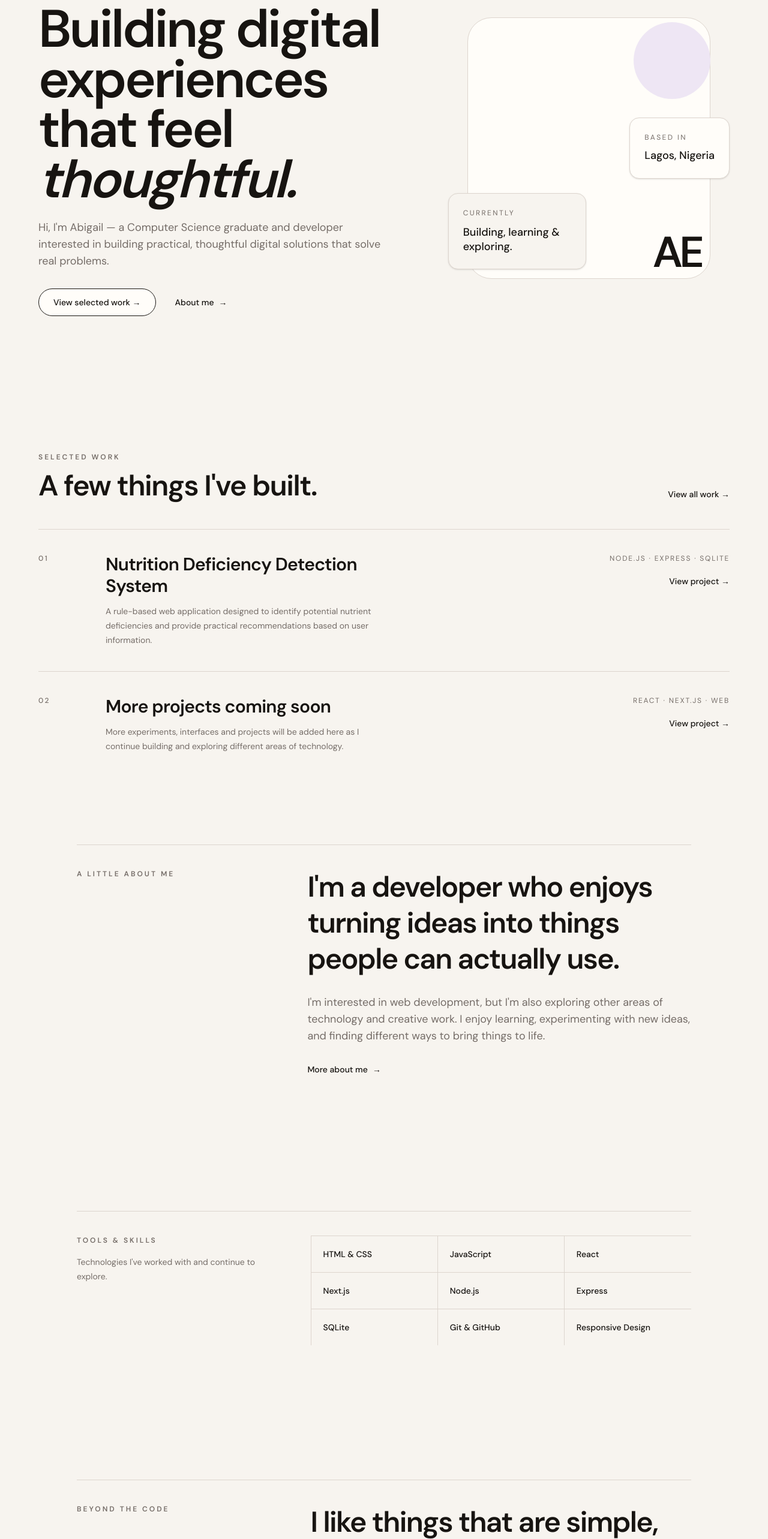
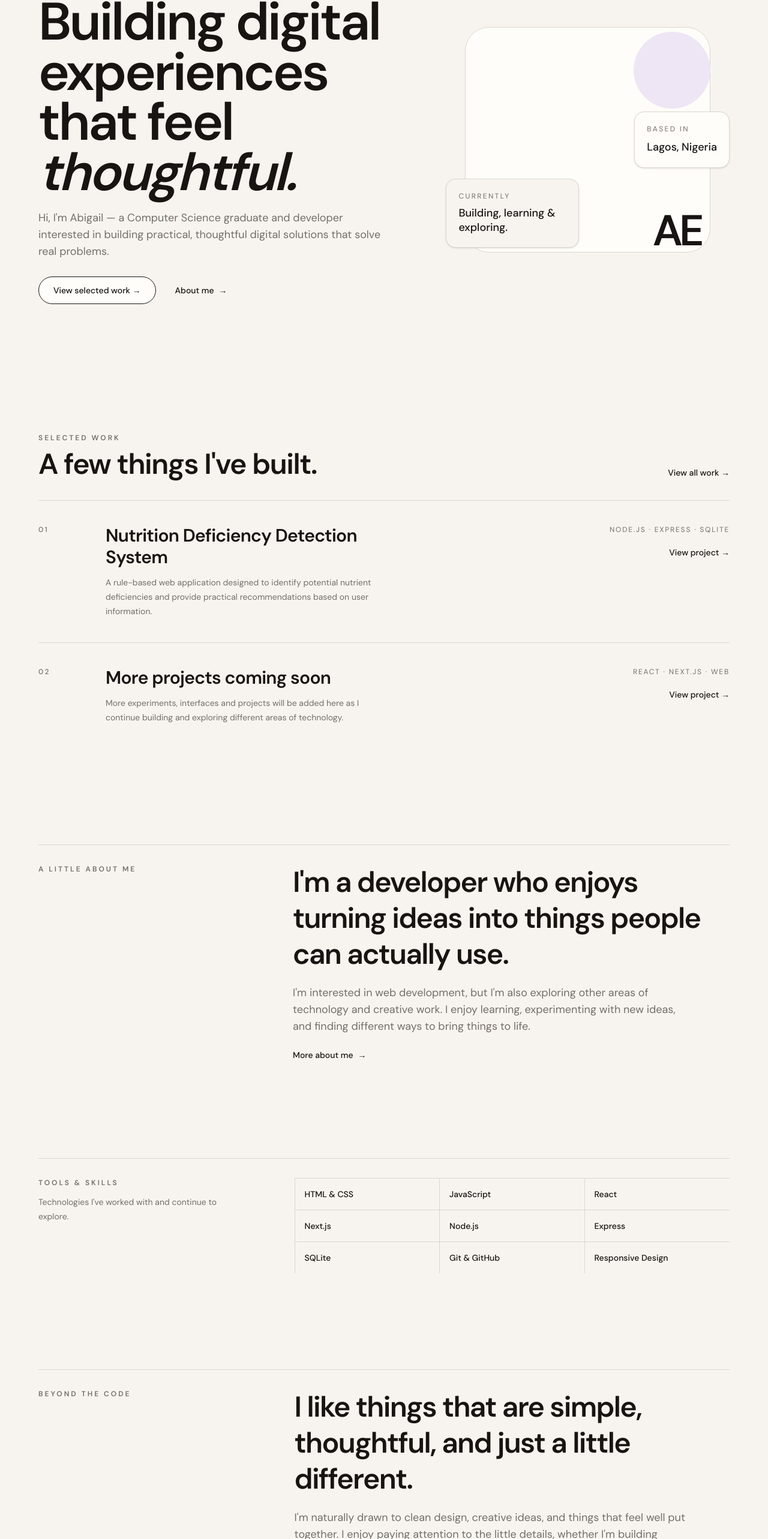
Before and after one commit to abigail-cmd/Abigail-Portfolio, a Next.js app: page / in a window 1280 px wide. Shown: the part 158-2724 px from the top of the page at 60% size. Built offline with nearby package versions, Linux system fonts and the light colour scheme.

Commit message:
Refine homepage spacing and layout

```diff
--- a/src/app/page.tsx
+++ b/src/app/page.tsx
@@ -5,13 +5,11 @@ export default function Home() {
   return (
     <>
       {/* HERO */}
-      {/* <section className="min-h-[calc(100vh-85px)] px-6 py-16 md:px-10 lg:px-16"> */}
-      <section className="min-h-[calc(100vh-85px)] px-6 py-10 md:px-10 md:py-12 lg:px-16 lg:py-10">
-        <div className="mx-auto grid max-w-7xl items-center gap-12 lg:grid-cols-[1.15fr_0.85fr]">
-
+      <section className="min-h-[calc(100vh-85px)] px-6 py-8 md:px-10 md:py-10 lg:px-16 lg:py-8">
+        <div className="mx-auto grid max-w-7xl items-center gap-10 lg:grid-cols-[1.15fr_0.85fr]">
           {/* Left side */}
           <div>
-            <p className="mb-6 text-xs font-semibold uppercase tracking-[0.25em] text-[var(--muted)]">
+            <p className="mb-5 text-xs font-semibold uppercase tracking-[0.25em] text-[var(--muted)]">
               Computer Science Graduate · Developer
             </p>
 
@@ -20,14 +18,13 @@ export default function Home() {
               <span className="italic">thoughtful.</span>
             </h1>
 
-            {/* <p className="mt-8 max-w-xl text-base leading-8 text-[var(--muted)] md:text-lg"> */}
-            <p className="mt-6 max-w-xl text-base leading-7 text-[var(--muted)] md:text-lg">
-              Hi, I&apos;m Abigail — a Computer Science graduate and
-              developer interested in building practical, thoughtful digital
-              solutions that solve real problems.
+            <p className="mt-5 max-w-xl text-base leading-7 text-[var(--muted)] md:text-lg">
+              Hi, I&apos;m Abigail — a Computer Science graduate and developer
+              interested in building practical, thoughtful digital solutions
+              that solve real problems.
             </p>
 
-                      <div className="mt-8 flex flex-wrap items-center gap-4">
+            <div className="mt-7 flex flex-wrap items-center gap-4">
               <Link
                 href="/work"
                 className="rounded-full border border-[var(--foreground)] bg-[var(--card)] px-6 py-3 text-sm font-medium text-[var(--foreground)] transition-all duration-200 hover:-translate-y-0.5 hover:border-[var(--accent)] hover:shadow-md"
@@ -48,50 +45,47 @@ export default function Home() {
           </div>
 
           {/* Right side visual */}
-          <div className="relative hidden min-h-[500px] lg:block">
+          <div className="relative hidden min-h-[440px] lg:block">
             <div className="absolute inset-8 rounded-[2.5rem] border border-[var(--border)] bg-[var(--card)]" />
 
             {/* Decorative shape */}
             <div className="absolute right-8 top-10 h-32 w-32 rounded-full bg-[var(--lavender)]" />
 
-            <div className="absolute bottom-12 left-0 rounded-2xl border border-[var(--border)] bg-[var(--background)] p-6 shadow-sm">
+            <div className="absolute bottom-10 left-0 rounded-2xl border border-[var(--border)] bg-[var(--background)] p-5 shadow-sm">
               <p className="text-xs uppercase tracking-[0.2em] text-[var(--muted)]">
                 Currently
               </p>
 
-              <p className="mt-3 max-w-[180px] text-lg font-medium leading-snug">
+              <p className="mt-2 max-w-[180px] text-lg font-medium leading-snug">
                 Building, learning & exploring.
               </p>
             </div>
 
-            <div className="absolute right-0 top-1/2 -translate-y-1/2 rounded-2xl border border-[var(--border)] bg-[var(--card)] p-6 shadow-sm">
+            <div className="absolute right-0 top-1/2 -translate-y-1/2 rounded-2xl border border-[var(--border)] bg-[var(--card)] p-5 shadow-sm">
               <p className="text-xs uppercase tracking-[0.2em] text-[var(--muted)]">
                 Based in
               </p>
 
-              <p className="mt-2 text-lg font-medium">
-                Lagos, Nigeria
-              </p>
+              <p className="mt-2 text-lg font-medium">Lagos, Nigeria</p>
             </div>
 
-            <div className="absolute bottom-10 right-12 text-7xl font-semibold tracking-[-0.08em] text-[var(--foreground)]">
+            <div className="absolute bottom-8 right-12 text-7xl font-semibold tracking-[-0.08em] text-[var(--foreground)]">
               AE
             </div>
           </div>
-
         </div>
       </section>
 
-      <section className="px-6 py-20 md:px-10 md:py-28 lg:px-16">
+      {/* SELECTED WORK */}
+      <section className="px-6 py-14 md:px-10 md:py-20 lg:px-16">
         <div className="mx-auto max-w-7xl">
-
-    <div className="mb-12 flex items-end justify-between gap-6">
+          <div className="mb-9 flex items-end justify-between gap-6">
             <div>
               <p className="text-xs font-semibold uppercase tracking-[0.25em] text-[var(--muted)]">
                 Selected work
               </p>
 
-        <h2 className="mt-4 max-w-xl text-4xl font-semibold tracking-[-0.03em] md:text-5xl">
+              <h2 className="mt-3 max-w-xl text-4xl font-semibold tracking-[-0.03em] md:text-5xl">
                 A few things I&apos;ve built.
               </h2>
             </div>
@@ -121,14 +115,13 @@ export default function Home() {
               href="/work"
             />
           </div>
+        </div>
+      </section>
 
-  </div>
-
-  <section className="px-6 py-20 md:px-10 md:py-28 lg:px-16">
-  <div className="mx-auto max-w-7xl border-t border-[var(--border)] pt-10">
-
-    <div className="grid gap-10 md:grid-cols-[0.7fr_1.3fr]">
-
+      {/* ABOUT INTRO */}
+      <section className="px-6 py-14 md:px-10 md:py-20 lg:px-16">
+        <div className="mx-auto max-w-7xl border-t border-[var(--border)] pt-8">
+          <div className="grid gap-8 md:grid-cols-[0.7fr_1.3fr]">
             {/* Section label */}
             <div>
               <p className="text-xs font-semibold uppercase tracking-[0.25em] text-[var(--muted)]">
@@ -139,20 +132,20 @@ export default function Home() {
             {/* Main content */}
             <div>
               <h2 className="max-w-4xl text-4xl font-semibold leading-tight tracking-[-0.035em] md:text-5xl">
-          I&apos;m a developer who enjoys turning ideas into things people can
-          actually use.
+                I&apos;m a developer who enjoys turning ideas into things
+                people can actually use.
               </h2>
 
-        <p className="mt-7 max-w-2xl text-base leading-7 text-[var(--muted)] md:text-lg">
-          I&apos;m interested in web development, but I&apos;m also exploring
-          other areas of technology and creative work. I enjoy learning,
-          experimenting with new ideas, and finding different ways to bring
-          things to life.
+              <p className="mt-5 max-w-2xl text-base leading-7 text-[var(--muted)] md:text-lg">
+                I&apos;m interested in web development, but I&apos;m also
+                exploring other areas of technology and creative work. I enjoy
+                learning, experimenting with new ideas, and finding different
+                ways to bring things to life.
               </p>
 
               <Link
                 href="/about"
-          className="group mt-8 inline-flex items-center gap-2 text-sm font-medium"
+                className="group mt-6 inline-flex items-center gap-2 text-sm font-medium"
               >
                 More about me
                 <span className="transition-transform duration-200 group-hover:translate-x-1">
@@ -160,23 +153,21 @@ export default function Home() {
                 </span>
               </Link>
             </div>
-
           </div>
         </div>
       </section>
-{/* skills section */}
-<section className="px-6 py-20 md:px-10 md:py-28 lg:px-16">
-  <div className="mx-auto max-w-7xl border-t border-[var(--border)] pt-10">
 
-    <div className="grid gap-12 md:grid-cols-[0.7fr_1.3fr]">
-
+      {/* SKILLS */}
+      <section className="px-6 py-14 md:px-10 md:py-20 lg:px-16">
+        <div className="mx-auto max-w-7xl border-t border-[var(--border)] pt-8">
+          <div className="grid gap-9 md:grid-cols-[0.7fr_1.3fr]">
             {/* Section label */}
             <div>
               <p className="text-xs font-semibold uppercase tracking-[0.25em] text-[var(--muted)]">
                 Tools &amp; skills
               </p>
 
-        <p className="mt-4 max-w-xs text-sm leading-6 text-[var(--muted)]">
+              <p className="mt-3 max-w-xs text-sm leading-6 text-[var(--muted)]">
                 Technologies I&apos;ve worked with and continue to explore.
               </p>
             </div>
@@ -184,56 +175,51 @@ export default function Home() {
             {/* Skills */}
             <div>
               <div className="grid grid-cols-2 border-l border-t border-[var(--border)] sm:grid-cols-3">
-
-          <div className="border-b border-r border-[var(--border)] p-5">
+                <div className="border-b border-r border-[var(--border)] p-4">
                   <p className="text-sm font-medium">HTML &amp; CSS</p>
                 </div>
 
-          <div className="border-b border-r border-[var(--border)] p-5">
+                <div className="border-b border-r border-[var(--border)] p-4">
                   <p className="text-sm font-medium">JavaScript</p>
                 </div>
 
-          <div className="border-b border-[var(--border)] p-5">
+                <div className="border-b border-[var(--border)] p-4">
                   <p className="text-sm font-medium">React</p>
                 </div>
 
-          <div className="border-b border-r border-[var(--border)] p-5">
+                <div className="border-b border-r border-[var(--border)] p-4">
                   <p className="text-sm font-medium">Next.js</p>
                 </div>
 
-          <div className="border-b border-r border-[var(--border)] p-5">
+                <div className="border-b border-r border-[var(--border)] p-4">
                   <p className="text-sm font-medium">Node.js</p>
                 </div>
 
-          <div className="border-b border-[var(--border)] p-5">
+                <div className="border-b border-[var(--border)] p-4">
                   <p className="text-sm font-medium">Express</p>
                 </div>
 
-          <div className="border-r border-[var(--border)] p-5">
+                <div className="border-r border-[var(--border)] p-4">
                   <p className="text-sm font-medium">SQLite</p>
                 </div>
 
-          <div className="border-r border-[var(--border)] p-5">
+                <div className="border-r border-[var(--border)] p-4">
                   <p className="text-sm font-medium">Git &amp; GitHub</p>
                 </div>
 
-
-          <div className="p-5">
+                <div className="p-4">
                   <p className="text-sm font-medium">Responsive Design</p>
                 </div>
-
               </div>
             </div>
-
           </div>
         </div>
       </section>
 
       {/* BEYOND CODE */}
-<section className="px-6 py-20 md:px-10 md:py-28 lg:px-16">
-  <div className="mx-auto max-w-7xl border-t border-[var(--border)] pt-10">
-    <div className="grid gap-12 md:grid-cols-[0.7fr_1.3fr]">
-
+      <section className="px-6 py-14 md:px-10 md:py-20 lg:px-16">
+        <div className="mx-auto max-w-7xl border-t border-[var(--border)] pt-8">
+          <div className="grid gap-9 md:grid-cols-[0.7fr_1.3fr]">
             {/* Left */}
             <div>
               <p className="text-xs font-semibold uppercase tracking-[0.25em] text-[var(--muted)]">
@@ -248,21 +234,23 @@ export default function Home() {
                 different.
               </h2>
 
-        <p className="mt-7 max-w-2xl text-base leading-7 text-[var(--muted)] md:text-lg">
-          I&apos;m naturally drawn to clean design, creative ideas, and things
-          that feel well put together. I enjoy paying attention to the little
-          details, whether I&apos;m building something, exploring a new idea,
-          or figuring out how to make something feel just right.
+              <p className="mt-5 max-w-2xl text-base leading-7 text-[var(--muted)] md:text-lg">
+                I&apos;m naturally drawn to clean design, creative ideas, and
+                things that feel well put together. I enjoy paying attention
+                to the little details, whether I&apos;m building something,
+                exploring a new idea, or figuring out how to make something
+                feel just right.
               </p>
 
-        <div className="mt-10 grid gap-4 sm:grid-cols-3">
+              <div className="mt-8 grid gap-4 sm:grid-cols-3">
                 <div className="rounded-2xl border border-[var(--border)] bg-[var(--card)] p-5">
                   <p className="text-xs uppercase tracking-[0.18em] text-[var(--muted)]">
                     Creative
                   </p>
-            <p className="mt-3 text-sm leading-6">
-              I like experimenting with ideas and finding simple ways to make
-              things interesting.
+
+                  <p className="mt-2 text-sm leading-6">
+                    I like experimenting with ideas and finding simple ways to
+                    make things interesting.
                   </p>
                 </div>
 
@@ -270,9 +258,10 @@ export default function Home() {
                   <p className="text-xs uppercase tracking-[0.18em] text-[var(--muted)]">
                     Curious
                   </p>
-            <p className="mt-3 text-sm leading-6">
-              I&apos;m always interested in learning something new and seeing
-              where it takes me.
+
+                  <p className="mt-2 text-sm leading-6">
+                    I&apos;m always interested in learning something new and
+                    seeing where it takes me.
                   </p>
                 </div>
 
@@ -280,9 +269,10 @@ export default function Home() {
                   <p className="text-xs uppercase tracking-[0.18em] text-[var(--muted)]">
                     Detail-minded
                   </p>
-            <p className="mt-3 text-sm leading-6">
-              I care about the small things that make a finished idea feel
-              complete.
+
+                  <p className="mt-2 text-sm leading-6">
+                    I care about the small things that make a finished idea
+                    feel complete.
                   </p>
                 </div>
               </div>
@@ -292,10 +282,9 @@ export default function Home() {
       </section>
 
       {/* FINAL CTA */}
-<section className="px-6 py-20 md:px-10 md:py-28 lg:px-16">
+      <section className="px-6 py-14 md:px-10 md:py-20 lg:px-16">
         <div className="mx-auto max-w-7xl">
-    <div className="relative overflow-hidden rounded-[2rem] border border-[var(--border)] bg-[var(--lavender)] px-6 py-14 md:px-12 md:py-20">
-
+          <div className="relative overflow-hidden rounded-[2rem] border border-[var(--border)] bg-[var(--lavender)] px-6 py-11 md:px-12 md:py-16">
             {/* Decorative shapes */}
             <div className="absolute -right-16 -top-16 h-40 w-40 rounded-full bg-[var(--card)] opacity-70" />
 
@@ -307,18 +296,19 @@ export default function Home() {
                 Let&apos;s connect
               </p>
 
-        <h2 className="mt-5 text-4xl font-semibold leading-[0.98] tracking-[-0.04em] md:text-6xl">
+              <h2 className="mt-4 text-4xl font-semibold leading-[0.98] tracking-[-0.04em] md:text-6xl">
                 Have an idea, opportunity, or just want to say hi?
               </h2>
 
-        <p className="mt-6 max-w-xl text-base leading-7 text-[var(--muted)] md:text-lg">
+              <p className="mt-5 max-w-xl text-base leading-7 text-[var(--muted)] md:text-lg">
                 I&apos;m always open to interesting conversations, creative
-          collaborations, and opportunities to keep learning and building.
+                collaborations, and opportunities to keep learning and
+                building.
               </p>
 
               <Link
                 href="/contact"
-          className="group mt-8 inline-flex items-center gap-3 rounded-full border border-[var(--foreground)] bg-[var(--card)] px-6 py-3 text-sm font-medium transition-all duration-200 hover:-translate-y-1 hover:shadow-md"
+                className="group mt-7 inline-flex items-center gap-3 rounded-full border border-[var(--foreground)] bg-[var(--card)] px-6 py-3 text-sm font-medium transition-all duration-200 hover:-translate-y-1 hover:shadow-md"
               >
                 Get in touch
                 <span className="transition-transform duration-200 group-hover:translate-x-1">
@@ -329,7 +319,6 @@ export default function Home() {
           </div>
         </div>
       </section>
-</section>
     </>
   );
 }
```
Lines whose indentation alone changed are shown as unchanged.
